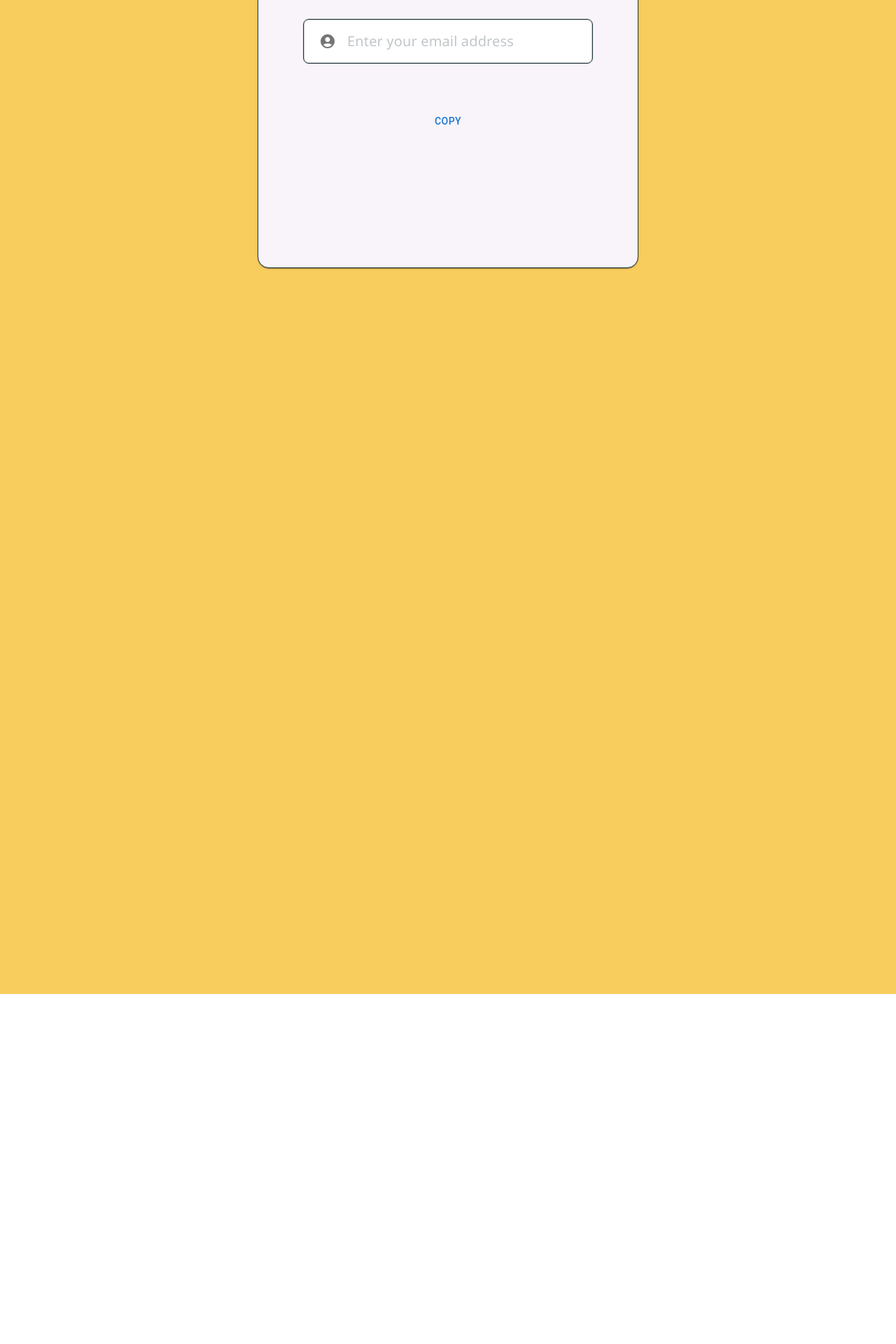
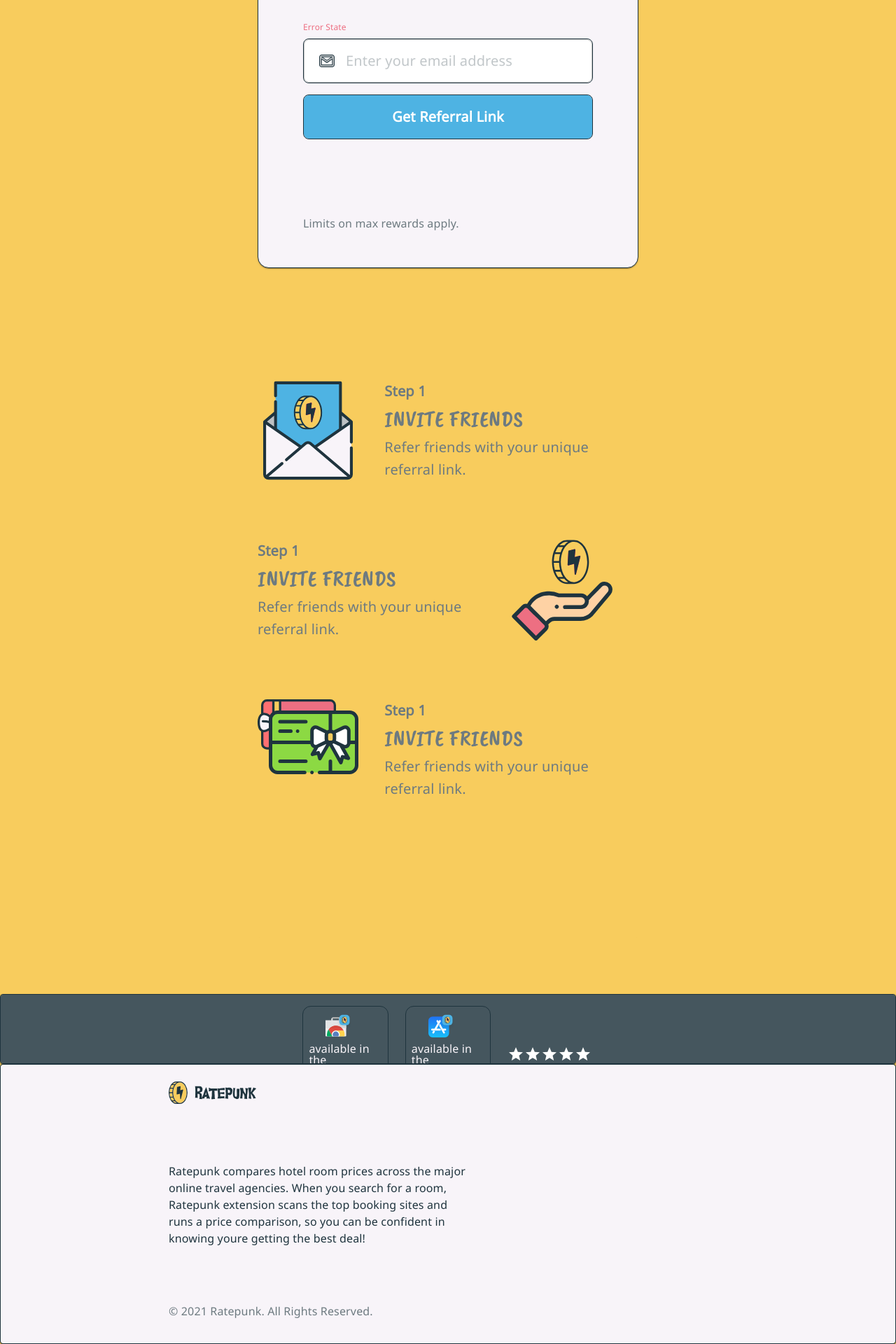
Before and after one commit to UrbanErrorist/RatePunk-Front-End-Task, a Next.js app: page / in a window 1280 px wide. Shown: the part 576-2496 px from the top of the page at 70% size. Before the commit the page ends 1996 px from the top, so only its background shows below. Built offline with nearby package versions, Linux system fonts and the light colour scheme.

Commit message:
improv: Added some other ui components

```diff
--- a/pages/index.tsx
+++ b/pages/index.tsx
@@ -1,21 +1,26 @@
-import { AccountCircle } from '@mui/icons-material';
 import {
+  Box,
   Button,
   Card,
   FormControl,
-  FormHelperText,
   Grid,
   InputAdornment,
   OutlinedInput,
-  TextField,
+  Rating,
+  styled,
   Typography,
 } from '@mui/material';
+import Head from 'next/head';
+
+import ResponsiveNavBar from '../src/components/navbar';
+
 import type { NextPage } from 'next';
-import Head from 'next/head';
-import Image from 'next/image';
-import ResponsiveNavBar from '../src/components/navbar';
-import styles from '../styles/Home.module.css';
-
+import { Star } from '@mui/icons-material';
+const ImgWrapper = styled('img')(
+  ({ theme }) => `
+    margin-right: ${theme.spacing(1)};
+`,
+);
 const Home: NextPage = () => {
   return (
     <Grid sx={{ backgroundColor: '#F8CC5D' }}>
@@ -34,7 +39,7 @@ const Home: NextPage = () => {
               backgroundColor: '#F8F4F9',
               border: '1px solid #1F343E',
               borderRadius: '16px',
-              width: '544px',
+              width: { lg: '544px', xs: 'auto' },
               height: '797px',
             }}>
             <Grid
@@ -74,9 +79,19 @@ const Home: NextPage = () => {
             <Grid
               p={8}
               pt={0}
+              pb={2}
               container
               direction={'column'}
               justifyContent={'space-between'}>
+              <Typography
+                sx={{
+                  font: 'normal normal normal 12px/24px Noto Sans',
+                  color: '#ED6F82',
+                  pb: 0.5,
+                }}
+                color={'error'}>
+                Error State
+              </Typography>
               <FormControl variant="outlined">
                 <OutlinedInput
                   placeholder="Enter your email address"
@@ -88,7 +103,7 @@ const Home: NextPage = () => {
                   id="outlined-adornment-weight"
                   startAdornment={
                     <InputAdornment position="end">
-                      <AccountCircle></AccountCircle>
+                      <img src="/assets/email.svg" alt="Email" />
                     </InputAdornment>
                   }
                   aria-describedby="outlined-weight-helper-text"
@@ -110,7 +125,42 @@ const Home: NextPage = () => {
               container
               direction={'column'}
               justifyContent={'space-between'}>
-              <Button>Copy</Button>
+              <Button
+                sx={{
+                  background: '#4EB3E3 0% 0% no-repeat padding-box',
+                  border: '1px solid #1F343E',
+                  borderRadius: '8px',
+                  opacity: 1,
+                  height: '64px',
+                }}>
+                <Typography
+                  sx={{
+                    font: 'normal normal bold 20px/32px Noto Sans',
+                    textTransform: 'none',
+
+                    color: '#FFFFFF',
+                  }}>
+                  Get Referral Link
+                </Typography>
+              </Button>
+            </Grid>
+
+            <Grid
+              p={8}
+              pt={5}
+              mb={5}
+              container
+              direction={'column'}
+              justifyContent={'space-between'}>
+              <Typography
+                sx={{
+                  font: 'normal normal normal 16px/32px Noto Sans',
+                  textTransform: 'none',
+
+                  color: '#6D7A80',
+                }}>
+                Limits on max rewards apply.
+              </Typography>
             </Grid>
           </Card>
         </Grid>
@@ -120,50 +170,263 @@ const Home: NextPage = () => {
               m: 10,
               backgroundColor: '#F8CC5D',
               boxShadow: 'none',
-              width: '544px',
+              width: { lg: '544px', xs: 'auto' },
               height: '797px',
-            }}></Card>
+            }}>
+            <Grid container direction={'column'}>
+              <Grid container direction={'row'}>
+                <Grid item lg={4}>
+                  <img src="/assets/invite.svg" alt="invite" />
+                </Grid>
+                <Grid item lg={8}>
+                  <Grid item>
+                    <Typography
+                      sx={{
+                        font: 'normal normal bold 20px/32px Noto Sans',
+                        textTransform: 'none',
+
+                        color: '#6D7A80',
+                      }}>
+                      Step 1
+                    </Typography>
+                  </Grid>
+                  <Grid item>
+                    <Typography
+                      sx={{
+                        font: 'normal normal normal 32px/48px Caveat Brush',
+                        textTransform: 'uppercase',
+
+                        color: '#6D7A80',
+                      }}>
+                      INVITE FRIENDS{' '}
+                    </Typography>
+                  </Grid>
+                  <Grid item>
+                    <Typography
+                      sx={{
+                        font: 'normal normal normal 20px/32px Noto Sans',
+                        textTransform: 'none',
+                        color: '#6D7A80',
+                      }}>
+                      Refer friends with your unique referral link.
+                    </Typography>
+                  </Grid>
                 </Grid>
               </Grid>
 
-      {/* <Grid container direction={'row'}  justifyContent={"space-around"}>
-        <Grid item  >
-          <Card  sx={{m:10,background: "#F8F4F9 0% 0% no-repeat padding-box", width: "544px",
-height: "797px"}}>
-            <Grid item>REFER FRIENDS AND GET REWARDS</Grid>
+              <Grid container direction={'row'} pt={10}>
+                <Grid item lg={8}>
                   <Grid item>
-              Refer your friends to us and earn hotel booking vouchers. We'll
-              give you 1 coin for each friend that installs our extension.
-              Minimum cash-out at 20 coins.
-            </Grid>{' '}
+                    <Typography
+                      sx={{
+                        font: 'normal normal bold 20px/32px Noto Sans',
+                        textTransform: 'none',
+
+                        color: '#6D7A80',
+                      }}>
+                      Step 1
+                    </Typography>
+                  </Grid>
                   <Grid item>
-              <TextField></TextField>
+                    <Typography
+                      sx={{
+                        font: 'normal normal normal 32px/48px Caveat Brush',
+                        textTransform: 'uppercase',
+
+                        color: '#6D7A80',
+                      }}>
+                      INVITE FRIENDS{' '}
+                    </Typography>
+                  </Grid>
+                  <Grid item>
+                    <Typography
+                      sx={{
+                        font: 'normal normal normal 20px/32px Noto Sans',
+                        textTransform: 'none',
+                        color: '#6D7A80',
+                      }}>
+                      Refer friends with your unique referral link.
+                    </Typography>
+                  </Grid>
+                </Grid>
+                <Grid item lg={4}>
+                  <img src="/assets/collect-coins.svg" alt="invite" />
+                </Grid>
+              </Grid>
+
+              <Grid container direction={'row'} pt={10}>
+                <Grid item lg={4}>
+                  <img src="/assets/voucher.svg" alt="invite" />
+                </Grid>
+                <Grid item lg={8}>
+                  <Grid item>
+                    <Typography
+                      sx={{
+                        font: 'normal normal bold 20px/32px Noto Sans',
+                        textTransform: 'none',
+
+                        color: '#6D7A80',
+                      }}>
+                      Step 1
+                    </Typography>
+                  </Grid>
+                  <Grid item>
+                    <Typography
+                      sx={{
+                        font: 'normal normal normal 32px/48px Caveat Brush',
+                        textTransform: 'uppercase',
+
+                        color: '#6D7A80',
+                      }}>
+                      INVITE FRIENDS{' '}
+                    </Typography>
+                  </Grid>
+                  <Grid item>
+                    <Typography
+                      sx={{
+                        font: 'normal normal normal 20px/32px Noto Sans',
+                        textTransform: 'none',
+                        color: '#6D7A80',
+                      }}>
+                      Refer friends with your unique referral link.
+                    </Typography>
+                  </Grid>
+                </Grid>
+              </Grid>
             </Grid>
           </Card>
         </Grid>
-        <Grid item   direction={'column'}>
-          <Card>
-            <Grid item container>
-              {' '}
-              <Grid item sx={{ display: { xs: 'none', md: 'flex' } }}>
-                <img src="/assets/logo.svg" alt="Kitty Katty!" />
       </Grid>
-              <Grid item container>
-                <Grid item>STEP 1</Grid> <Grid item>INVITE FRIENDS</Grid>{' '}
-                <Grid item>Refer friends with your unique referral link.</Grid>
+
+      <Grid lg={12}>
+        <Card
+          sx={{
+            height: 100,
+            background: '#45565E 0% 0% no-repeat padding-box',
+            border: '1px solid #1F343E',
+          }}>
+          <Grid
+            container
+            direction={'row'}
+            justifyContent={'center'}
+            px={50}
+            spacing={3}>
+            <Grid item lg={3.5} alignContent={'center'} mt={2}>
+              <Box
+                sx={{
+                  background: '#45565E 0% 0% no-repeat padding-box',
+                  border: '1px solid #1F343E',
+                  borderRadius: 3,
+                }}>
+                <Grid container p={1}>
+                  <Grid item px={3}>
+                    <img width={40} src="/assets/chrome.svg" alt="chrome" />
+                  </Grid>
+                  <Grid item pt={0.5}>
+                    <Typography
+                      sx={{
+                        color: '#F8F4F9',
+                        font: 'normal normal normal 16px/16px Noto Sans',
+                      }}>
+                      available in the
+                    </Typography>
+                    <Typography
+                      sx={{
+                        color: '#F8F4F9',
+                        font: 'normal normal bold 20px/16px Gadugi',
+                      }}>
+                      chrome web store
+                    </Typography>
                   </Grid>
                 </Grid>
-            <Grid item container>
-              Refer your friends to us and earn hotel booking vouchers. We'll
-              give you 1 coin for each friend that installs our extension.
-              Minimum cash-out at 20 coins.
+              </Box>
             </Grid>
-            <Grid item container>
-              <TextField></TextField>
+
+            <Grid item lg={3.5} alignContent={'center'} mt={2}>
+              <Box
+                sx={{
+                  background: '#45565E 0% 0% no-repeat padding-box',
+                  border: '1px solid #1F343E',
+                  borderRadius: 3,
+                }}>
+                <Grid container p={1}>
+                  <Grid item px={3}>
+                    <img
+                      width={40}
+                      src="/assets/apple.svg"
+                      alt="Kitty Katty!"
+                    />
+                  </Grid>
+                  <Grid item pt={0.5}>
+                    <Typography
+                      sx={{
+                        color: '#F8F4F9',
+                        font: 'normal normal normal 16px/16px Noto Sans',
+                      }}>
+                      available in the
+                    </Typography>
+                    <Typography
+                      sx={{
+                        color: '#F8F4F9',
+                        font: 'normal normal bold 20px/16px Gadugi',
+                      }}>
+                      apple app store
+                    </Typography>
+                  </Grid>
+                </Grid>
+              </Box>
+            </Grid>
+
+            <Grid item lg={3.5} alignContent={'center'} mt={4}>
+              <Rating value={5} sx={{ color: 'white' }}></Rating>
+            </Grid>
           </Grid>
         </Card>
       </Grid>
-      </Grid> */}
+
+      <Grid lg={12}>
+        <Card
+          sx={{
+            height: 400,
+            background: '#F8F4F9 0% 0% no-repeat padding-box',
+            border: '1px solid #1F343E',
+          }}>
+          <Grid
+            lg={4}
+            container
+            sx={{ py: 3 }}
+            justifyContent={'space-between'}
+            mx={30}>
+            <Grid item sx={{}}>
+              <Grid container direction={'column'}>
+                <Grid item>
+                  <img src="/assets/logo.svg" alt="Kitty Katty!" />
+                </Grid>
+                <Grid item pt={10}>
+                  <Typography
+                    sx={{
+                      color: '#1F343E',
+                      font: 'normal normal normal 16px/24px Noto Sans',
+                    }}>
+                    {
+                      'Ratepunk compares hotel room prices across the major online travel agencies. When you search for a room, Ratepunk extension scans the top booking sites and runs a price comparison, so you can be confident in knowing youre getting the best deal!'
+                    }
+                  </Typography>
+                </Grid>
+                <Grid item pt={10}>
+                  <Typography
+                    sx={{
+                      color: '#6D7A80',
+                      font: 'normal normal normal 16px/24px Noto Sans',
+                    }}>
+                    {'© 2021 Ratepunk. All Rights Reserved.'}
+                  </Typography>
+                </Grid>
+              </Grid>
+            </Grid>
+          </Grid>
+        </Card>
+      </Grid>
     </Grid>
   );
 };
--- a/src/components/navbar.tsx
+++ b/src/components/navbar.tsx
@@ -18,8 +18,12 @@ import { letterSpacing, typography } from '@mui/system';
 const pages = ['Chrome Extension', 'Price Comparison', 'Blog'];
 
 const ResponsiveNavBar = () => {
-  const [anchorElNav, setAnchorElNav] = React.useState<null | HTMLElement>(null);
-  const [anchorElUser, setAnchorElUser] = React.useState<null | HTMLElement>(null);
+  const [anchorElNav, setAnchorElNav] = React.useState<null | HTMLElement>(
+    null,
+  );
+  const [anchorElUser, setAnchorElUser] = React.useState<null | HTMLElement>(
+    null,
+  );
 
   const handleOpenNavMenu = (event: React.MouseEvent<HTMLElement>) => {
     setAnchorElNav(event.currentTarget);
@@ -37,52 +41,62 @@ const ResponsiveNavBar = () => {
   };
 
   return (
-    <AppBar position="static" sx={{background: "#FFFFFF 0% 0% no-repeat padding-box",
-border: "1px solid #1F343E",
+    <AppBar
+      position="static"
+      sx={{
+        background: '#FFFFFF 0% 0% no-repeat padding-box',
+        border: '1px solid #1F343E',
 
-opacity: 1}}>
+        opacity: 1,
+      }}>
       <Container maxWidth="xl">
         <Toolbar disableGutters>
-
-          <Grid container direction={"row"} justifyContent={"space-between"}>
-
-<Grid container sx={{display:{xs:"none", md:"flex"}, py:3, }} justifyContent={"space-between"} mx={30}>
-          <Grid  item sx={{display:{xs:"none", md:"flex"} }} ><img src="/assets/logo.svg" alt="Kitty Katty!" /></Grid>
-
-          <Grid pt={0.6}sx={{ display: { xs: 'none', sm: 'block' } }}><Box >
-            {pages.map((item) => (
-             <Typography m={2}  display={"inline"} sx={{
-              textAlign: "center",
-            fontSize: "20px/32px",
-
-            fontWeight: "normal",
-            letterSpacing: "0px",
-            color:"#434A54",
-            opacity: 1,
-            }}>{item}</Typography >
-            ))}
-          </Box></Grid>
-
+          <Grid container direction={'row'} justifyContent={'space-between'}>
+            <Grid
+              container
+              sx={{ display: { xs: 'none', md: 'flex' }, py: 3 }}
+              justifyContent={'space-between'}
+              mx={30}>
+              <Grid item sx={{ display: { xs: 'none', md: 'flex' } }}>
+                <img src="/assets/logo.svg" alt="Kitty Katty!" />
               </Grid>
 
+              <Grid pt={0.6} sx={{ display: { xs: 'none', sm: 'block' } }}>
+                <Box>
+                  {pages.map((item) => (
+                    <Typography
+                      m={2}
+                      display={'inline'}
+                      sx={{
+                        textAlign: 'center',
+                        fontSize: '20px/32px',
 
+                        fontWeight: 'normal',
+                        letterSpacing: '0px',
+                        color: '#434A54',
+                        opacity: 1,
+                      }}>
+                      {item}
+                    </Typography>
+                  ))}
+                </Box>
+              </Grid>
+            </Grid>
 
-          <Grid item  sx={{display:{xs:"block", md:"none"},  }} ><img src="/assets/logo.svg" alt="Kitty Katty!" /></Grid>
+            <Grid item sx={{ display: { xs: 'block', md: 'none' } }}>
+              <img src="/assets/logo.svg" alt="Kitty Katty!" />
+            </Grid>
 
-          <Grid  item sx={{display:{xs:"flex", md:"none"} }} >
+            <Grid item sx={{ display: { xs: 'flex', md: 'none' } }}>
               <IconButton
                 size="large"
                 edge="start"
                 color="inherit"
                 aria-label="menu"
                 onClick={handleOpenNavMenu}
-            sx={{ mt:-0.5 }}
-          >
+                sx={{ mt: -0.5 }}>
                 <img src="/assets/menu.svg" alt="Kitty Katty!" />
-
               </IconButton>
-
-
             </Grid>
 
             <Menu
@@ -101,22 +115,15 @@ opacity: 1}}>
               onClose={handleCloseNavMenu}
               sx={{
                 display: { xs: 'block', md: 'none' },
-              }}
-            > {pages.map((page) => (
+              }}>
+              {' '}
+              {pages.map((page) => (
                 <MenuItem key={page} onClick={handleCloseNavMenu}>
                   <Typography textAlign="center">{page}</Typography>
                 </MenuItem>
-            ))}</Menu>
-
-
-
-
-
+              ))}
+            </Menu>
           </Grid>
-
-
-
-
         </Toolbar>
       </Container>
     </AppBar>
```
Lines whose indentation alone changed are shown as unchanged.
